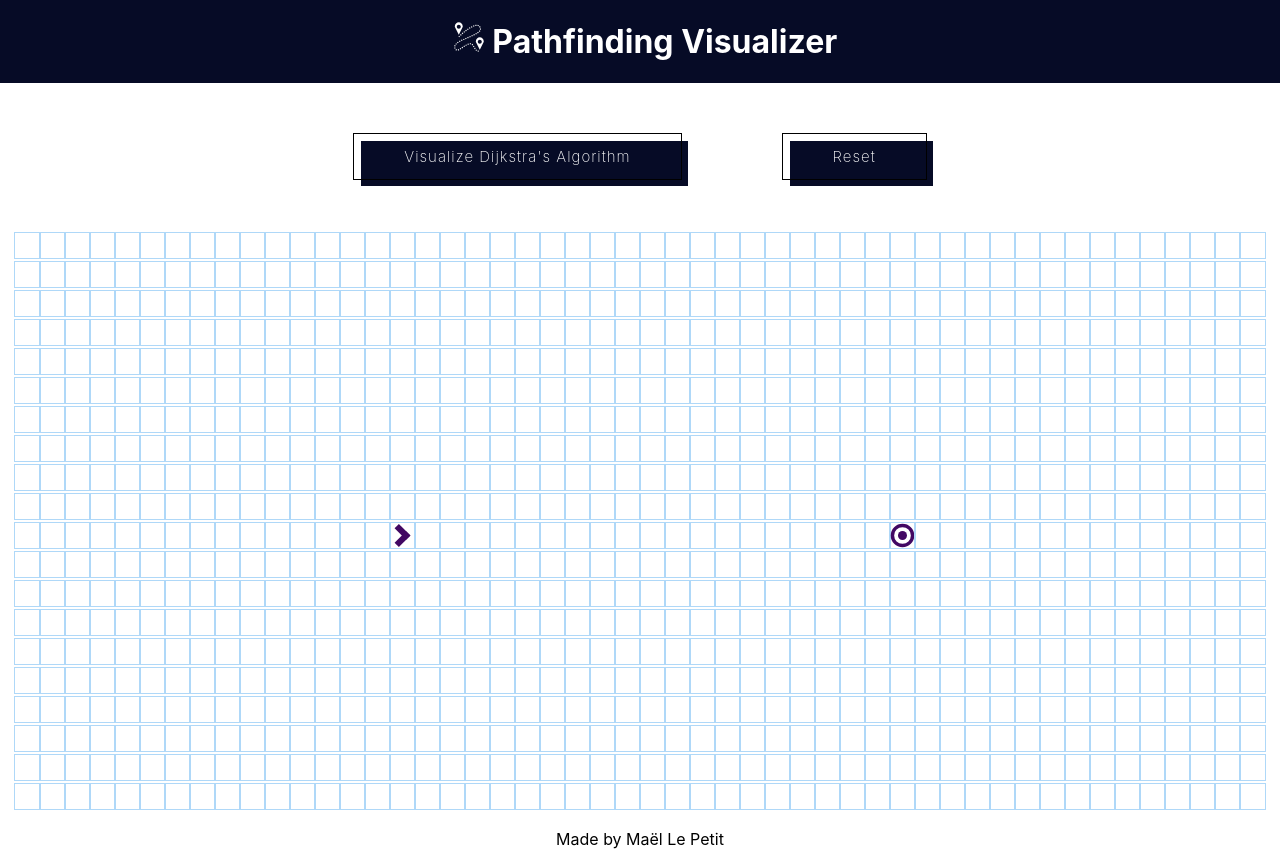
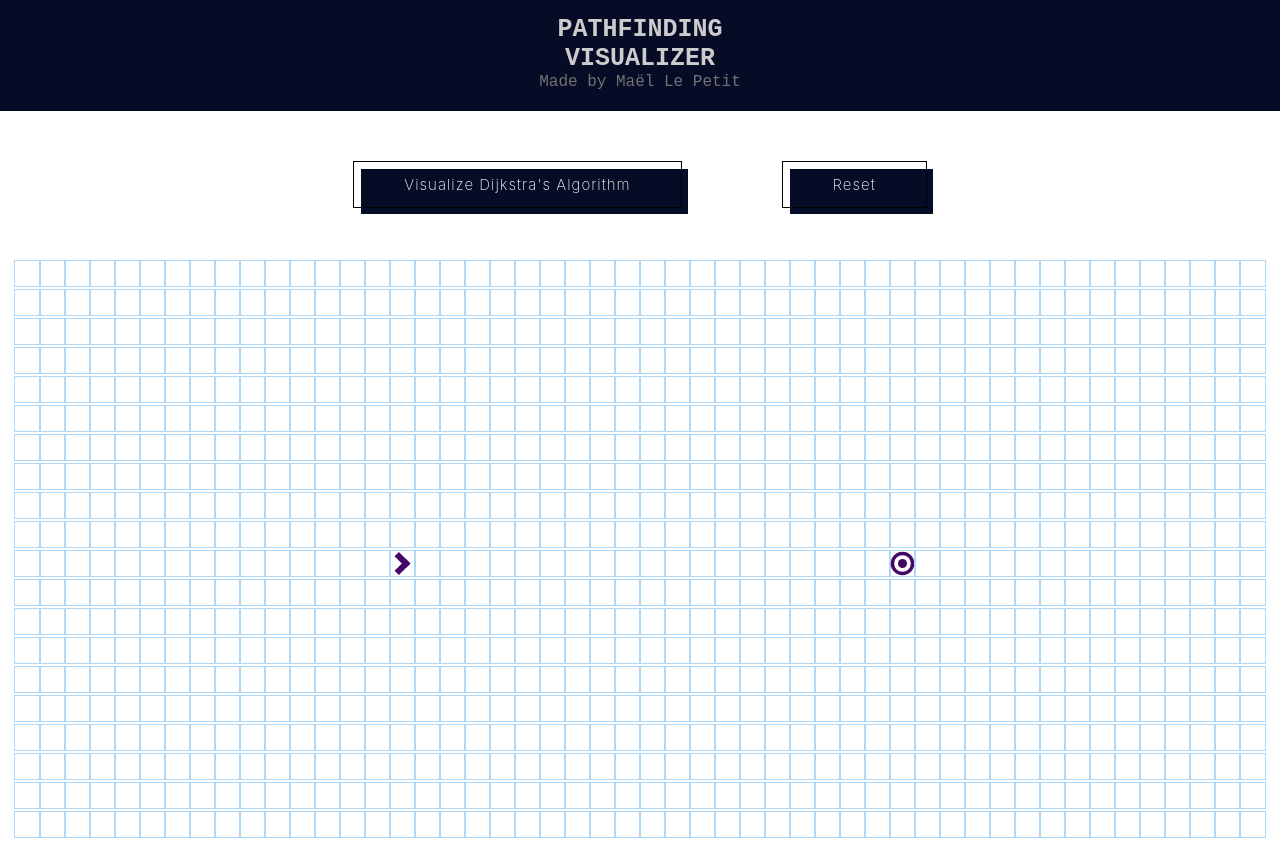
Before and after one commit to MaelitoP/pathfinding-visualizer, a React (Create React App) app: page / in a window 1280 px wide. After the commit the page ends 841 px from the top, so only its background shows below. Built offline with nearby package versions, Linux system fonts and the light colour scheme.

Commit message:
graphic update and adding node mouvement

```diff
--- a/package.json
+++ b/package.json
@@ -6,6 +6,7 @@
     "@testing-library/jest-dom": "^5.15.0",
     "@testing-library/react": "^11.2.7",
     "@testing-library/user-event": "^12.8.3",
+    "node-sass": "^6.0.1",
     "react": "^17.0.2",
     "react-dom": "^17.0.2",
     "react-icons": "^4.3.1",
--- a/src/App.js
+++ b/src/App.js
@@ -2,17 +2,13 @@ import React from 'react';
 import './App.css';
 
 import Navbar from './components/navbar/Navbar';
-import PathfindingVisualizer from './visualizer/PathfindingVisualizer';
+import PathfindingVisualizer from './components/PathfindingVisualizer';
 
 function App() {
   return (
     <div className="App">
       <Navbar />
       <PathfindingVisualizer></PathfindingVisualizer>
-
-      <div className="footer">
-        <p>Made by Maël Le Petit</p>
-      </div>
     </div>
   );
 }
--- a/src/visualizer/Node/Node.jsx
+++ b/src/components/Node/Node.jsx
@@ -10,24 +10,18 @@ export default class Node extends Component {
       isFinish,
       isStart,
       isWall,
-      isVisited,
-      isShortest,
       onMouseDown,
       onMouseEnter,
-      onMouseUp
+      onMouseUp,
     } = this.props;
 
-    const extraClassName = isStart
-      ? "node-start"
-      : isFinish
-        ? "node-finish"
+    const extraClassName = isFinish
+      ? 'node-finish'
+      : isStart
+        ? 'node-start'
         : isWall
-          ? "node-wall"
-          : isShortest
-            ? "node-shortest-path"
-            : isVisited
-              ? "node-visited"
-              : "";
+          ? 'node-wall'
+          : '';
 
     return (
       <div
--- a/src/visualizer/PathfindingVisualizer.jsx
+++ b/src/components/PathfindingVisualizer.jsx
@@ -3,11 +3,6 @@ import Node from './Node/Node';
 import { dijkstra, getNodesInShortestPathOrder } from '../algorithms/dijkstra';
 
 import './PathfindingVisualizer.css';
-
-const START_NODE_ROW = 10;
-const START_NODE_COL = 15;
-const FINISH_NODE_ROW = 10;
-const FINISH_NODE_COL = 35;
 
 export default class PathfindingVisualizer extends Component {
   constructor() {
@@ -15,30 +10,72 @@ export default class PathfindingVisualizer extends Component {
     this.state = {
       grid: [],
       mouseIsPressed: false,
+      START_NODE_ROW: 10,
+      START_NODE_COL: 15,
+      FINISH_NODE_ROW: 10,
+      FINISH_NODE_COL: 35,
+      changingStart: false,
+      changingFinish: false,
+      locked: false
     };
   }
 
   componentDidMount() {
-    const grid = getInitialGrid();
+    const { START_NODE_ROW, START_NODE_COL, FINISH_NODE_ROW, FINISH_NODE_COL } = this.state;
+    const grid = getInitialGrid(START_NODE_ROW, START_NODE_COL, FINISH_NODE_ROW, FINISH_NODE_COL);
     this.setState({ grid });
   }
 
   handleMouseDown(row, col) {
-    const newGrid = getNewGridWithWallToggled(this.state.grid, row, col);
-    this.setState({ grid: newGrid, mouseIsPressed: true });
+    const { START_NODE_ROW, START_NODE_COL, FINISH_NODE_ROW, FINISH_NODE_COL } = this.state;
+    if (row === START_NODE_ROW && col === START_NODE_COL) {
+      this.setState({ changingStart: true, mouseIsPressed: true });
+    }
+    else if (row === FINISH_NODE_ROW && col === FINISH_NODE_COL) {
+      this.setState({ changingFinish: true, mouseIsPressed: true });
+    }
+    else {
+      const newGrid = getNewGridWithWallToggled(this.state.grid, row, col);
+      this.setState({ grid: newGrid, mouseIsPressed: true });
+    }
   }
 
   handleMouseEnter(row, col) {
+    const { changingStart,
+      changingFinish,
+      START_NODE_ROW,
+      START_NODE_COL,
+      FINISH_NODE_ROW,
+      FINISH_NODE_COL,
+      grid
+    } = this.state;
+
     if (!this.state.mouseIsPressed) return;
-    const newGrid = getNewGridWithWallToggled(this.state.grid, row, col);
-    this.setState({ grid: newGrid });
+
+    if (changingStart) {
+      const newStartGrid = getNewGridWithStartChanged(grid, row, col, START_NODE_ROW, START_NODE_COL);
+      this.setState({ grid: newStartGrid, START_NODE_ROW: row, START_NODE_COL: col }, () => console.log(this.state));
+    } else if (changingFinish) {
+      const newFinishGrid = getNewGridWithFinishChanged(grid, row, col, FINISH_NODE_ROW, FINISH_NODE_COL);
+      this.setState({ grid: newFinishGrid, FINISH_NODE_ROW: row, FINISH_NODE_COL: col });
+    } else {
+      const newGrid = getNewGridWithWallToggled(this.state.grid, row, col);
+      this.setState({ grid: newGrid });
+    }
   }
 
   handleMouseUp() {
+    const { changingStart, changingFinish } = this.state;
     this.setState({ mouseIsPressed: false });
+
+    if (changingStart)
+      this.setState({ changingStart: false });
+    if (changingFinish)
+      this.setState({ changingFinish: false });
   }
 
   animateDijkstra(visitedNodesInOrder, nodesInShortestPathOrder) {
+    const { START_NODE_ROW, START_NODE_COL, FINISH_NODE_ROW, FINISH_NODE_COL } = this.state;
     for (let i = 0; i <= visitedNodesInOrder.length; i++) {
       if (i === visitedNodesInOrder.length) {
         setTimeout(() => {
@@ -63,6 +100,7 @@ export default class PathfindingVisualizer extends Component {
   }
 
   animateShortestPath(nodesInShortestPathOrder) {
+    const { START_NODE_ROW, START_NODE_COL, FINISH_NODE_ROW, FINISH_NODE_COL } = this.state;
     for (let i = 0; i < nodesInShortestPathOrder.length; i++) {
       setTimeout(() => {
         const node = nodesInShortestPathOrder[i];
@@ -76,30 +114,47 @@ export default class PathfindingVisualizer extends Component {
           document.getElementById(`node-${node.row}-${node.col}`).className =
             'node node-shortest-path';
         }
+        if (i === nodesInShortestPathOrder.length - 1) this.unLockGrid();
       }, 50 * i);
     }
   }
 
   visualizeDijkstra() {
-    const { grid } = this.state;
+    const { grid, START_NODE_ROW, START_NODE_COL, FINISH_NODE_ROW, FINISH_NODE_COL } = this.state;
     const startNode = grid[START_NODE_ROW][START_NODE_COL];
     const finishNode = grid[FINISH_NODE_ROW][FINISH_NODE_COL];
+    this.lockGrid();
     const visitedNodesInOrder = dijkstra(grid, startNode, finishNode);
     const nodesInShortestPathOrder = getNodesInShortestPathOrder(finishNode);
     this.animateDijkstra(visitedNodesInOrder, nodesInShortestPathOrder);
   }
 
   reset() {
-    const grid = getInitialGrid();
-
-    for (let x = 0; x < grid.length; x++) {
-      for (let y = 0; y < grid[x].length; y++) {
-        document.getElementById(`node-${x}-${y}`).className = 'node';
+    if (this.state.locked) return;
+    const { grid, START_NODE_ROW, START_NODE_COL, FINISH_NODE_ROW, FINISH_NODE_COL } = this.state;
+    const newGrid = getInitialGrid(START_NODE_ROW, START_NODE_COL, FINISH_NODE_ROW, FINISH_NODE_COL);
+    this.setState({ grid: newGrid });
+    for (let row = 0; row < grid.length; row++) {
+      for (let col = 0; col < grid[row].length; col++) {
+        if (row === START_NODE_ROW && col === START_NODE_COL) {
+          document.getElementById(`node-${row}-${col}`).className = 'node node-start';
+          continue;
+        }
+        if (row === FINISH_NODE_ROW && col === FINISH_NODE_COL) {
+          document.getElementById(`node-${row}-${col}`).className = 'node node-finish';
+          continue;
+        }
+        document.getElementById(`node-${row}-${col}`).className = 'node';
       }
     }
-    document.getElementById(`node-${START_NODE_ROW}-${START_NODE_COL}`).className = 'node node-start';
-    document.getElementById(`node-${FINISH_NODE_ROW}-${FINISH_NODE_COL}`).className = 'node node-finish';
-    this.setState({ grid });
+  }
+
+  lockGrid() {
+    this.setState({ locked: true });
+  }
+
+  unLockGrid() {
+    this.setState({ locked: false });
   }
 
   render() {
@@ -146,24 +201,24 @@ export default class PathfindingVisualizer extends Component {
   }
 }
 
-const getInitialGrid = () => {
+const getInitialGrid = (start_row, start_col, finish_row, finish_col) => {
   const grid = [];
   for (let row = 0; row < 20; row++) {
     const currentRow = [];
     for (let col = 0; col < 50; col++) {
-      currentRow.push(createNode(col, row));
+      currentRow.push(createNode(col, row, start_row, start_col, finish_row, finish_col));
     }
     grid.push(currentRow);
   }
   return grid;
 };
 
-const createNode = (col, row) => {
+const createNode = (col, row, start_row, start_col, finish_row, finish_col) => {
   return {
     col,
     row,
-    isStart: row === START_NODE_ROW && col === START_NODE_COL,
-    isFinish: row === FINISH_NODE_ROW && col === FINISH_NODE_COL,
+    isStart: row === start_row && col === start_col,
+    isFinish: row === finish_row && col === finish_col,
     distance: Infinity,
     isVisited: false,
     isWall: false,
@@ -181,3 +236,43 @@ const getNewGridWithWallToggled = (grid, row, col) => {
   newGrid[row][col] = newNode;
   return newGrid;
 };
+
+const getNewGridWithStartChanged = (grid, start_row, start_col, old_start_row, old_start_col) => {
+  const newGrid = grid.slice();
+  const newNode = newGrid[start_row][start_col];
+  const oldNode = newGrid[old_start_row][old_start_col];
+
+  const newStartNode = {
+    ...newNode,
+    isStart: true,
+  };
+  const oldStartNode = {
+    ...oldNode,
+    isStart: false,
+  };
+
+  newGrid[start_row][start_col] = newStartNode;
+  newGrid[old_start_row][old_start_col] = oldStartNode;
+
+  return newGrid;
+};
+
+const getNewGridWithFinishChanged = (grid, finish_row, finish_col, old_finish_row, old_finish_col) => {
+  const newGrid = grid.slice();
+  const newNode = newGrid[finish_row][finish_col];
+  const oldNode = newGrid[old_finish_row][old_finish_col];
+
+  const newFinishNode = {
+    ...newNode,
+    isFinish: true,
+  };
+  const oldFinishNode = {
+    ...oldNode,
+    isFinish: false,
+  };
+
+  newGrid[finish_row][finish_col] = newFinishNode;
+  newGrid[old_finish_row][old_finish_col] = oldFinishNode;
+
+  return newGrid;
+};
--- a/src/components/navbar/Navbar.css
+++ b/src/components/navbar/Navbar.css
@@ -1,14 +1,25 @@
 @import url('https://fonts.googleapis.com/css2?family=Poppins:ital,wght@1,900&display=swap');
 
+.container {
+    background-color: #060b26;
+    color:white;
+    display: flex;
+    flex-direction: column;
+    justify-content: center;
+    align-items: center;
+    position: relative;
+    font-family: Hack, monospace;
+}
 
 .nav-bar {
-    background-color: #060b26;
-    color:white;
+    margin-top: 15px;
+}
 
-    overflow: hidden;
-    height:20%;
-    display: flex;
-    justify-content: center;
-    column-gap: 10px;
-    padding-left:10px;
+.btn {
+    display: inline-block;
+    padding: 10px 100px 10px;
 }
+
+.author {
+    padding-bottom: 20px;
+}
--- a/src/components/navbar/Navbar.jsx
+++ b/src/components/navbar/Navbar.jsx
@@ -1,11 +1,22 @@
 import React from 'react';
 import "./Navbar.css";
-import { GiPathDistance } from "react-icons/gi";
+import "./Navbar.scss";
 
 function Navbar() {
     return (
-        <div class="nav-bar">
-            <h1><GiPathDistance /> Pathfinding Visualizer</h1>
+        <div className="container">
+            <div className="nav-bar"></div>
+            <p data-item='Pathfinding'>Pathfinding</p>
+            <p data-item='Visualizer'>Visualizer</p>
+            <div className="author">Made by Maël Le Petit</div>
+            {/*
+            <nav>
+                <ul class="menuItems">
+                    <li><a href='#' data-item='Algorithms'>Algorithms</a></li>
+                    <li><a href='#' data-item='Reset'>Reset</a></li>
+                </ul>
+            </nav>
+            */}
         </div>
     )
 }
--- /dev/null
+++ b/src/components/navbar/Navbar.scss
@@ -0,0 +1,80 @@
+div {
+    color: #727272;
+    text-align: center;
+}
+
+p {
+    margin: 0px;
+    font-size: 25px;
+    color: #ccc;
+    text-transform: uppercase;
+    font-weight: 600;
+    transition: all 1s ease-in-out;
+    position: relative;
+
+    &::before {
+        content: attr(data-item);
+        transition: all 1s ease-in-out;
+        color: #8254ff;
+        position: absolute;
+        top: 0;
+        bottom: 0;
+        left: 0;
+        right: 0;
+        width: 0;
+        overflow: hidden;
+    }
+
+    &:hover {
+        &::before {
+            width: 100%;
+        }
+    }
+}
+
+nav {
+    margin: 20px;
+    background: #f9f9f9;
+    width: 100%;
+    margin: 0 auto;
+
+    .menuItems {
+        list-style: none;
+        display: flex;
+
+        li {
+            margin: 20px;
+            position: inherit;
+
+            a {
+                text-decoration: none;
+                color: #8f8f8f;
+                font-size: 24px;
+                font-weight: 400;
+                transition: all 0.5s ease-in-out;
+                position: relative;
+                text-transform: uppercase;
+
+                &::before {
+                    content: attr(data-item);
+                    transition: 0.5s;
+                    color: #8254ff;
+                    position: absolute;
+                    top: 0;
+                    bottom: 0;
+                    left: 0;
+                    right: 0;
+                    width: 0;
+                    overflow: hidden;
+                }
+
+                &:hover {
+                    &::before {
+                        width: 100%;
+                        transition: all 0.5s ease-in-out;
+                    }
+                }
+            }
+        }
+    }
+}
```
Also changed, not shown: src/components/SidebarData.jsx (deleted, +0 -43 lines), src/components/Node/Node.css (renamed from src/visualizer/Node/Node.css), src/components/PathfindingVisualizer.css (renamed from src/visualizer/PathfindingVisualizer.css), src/index.css (line endings or trailing spaces).
